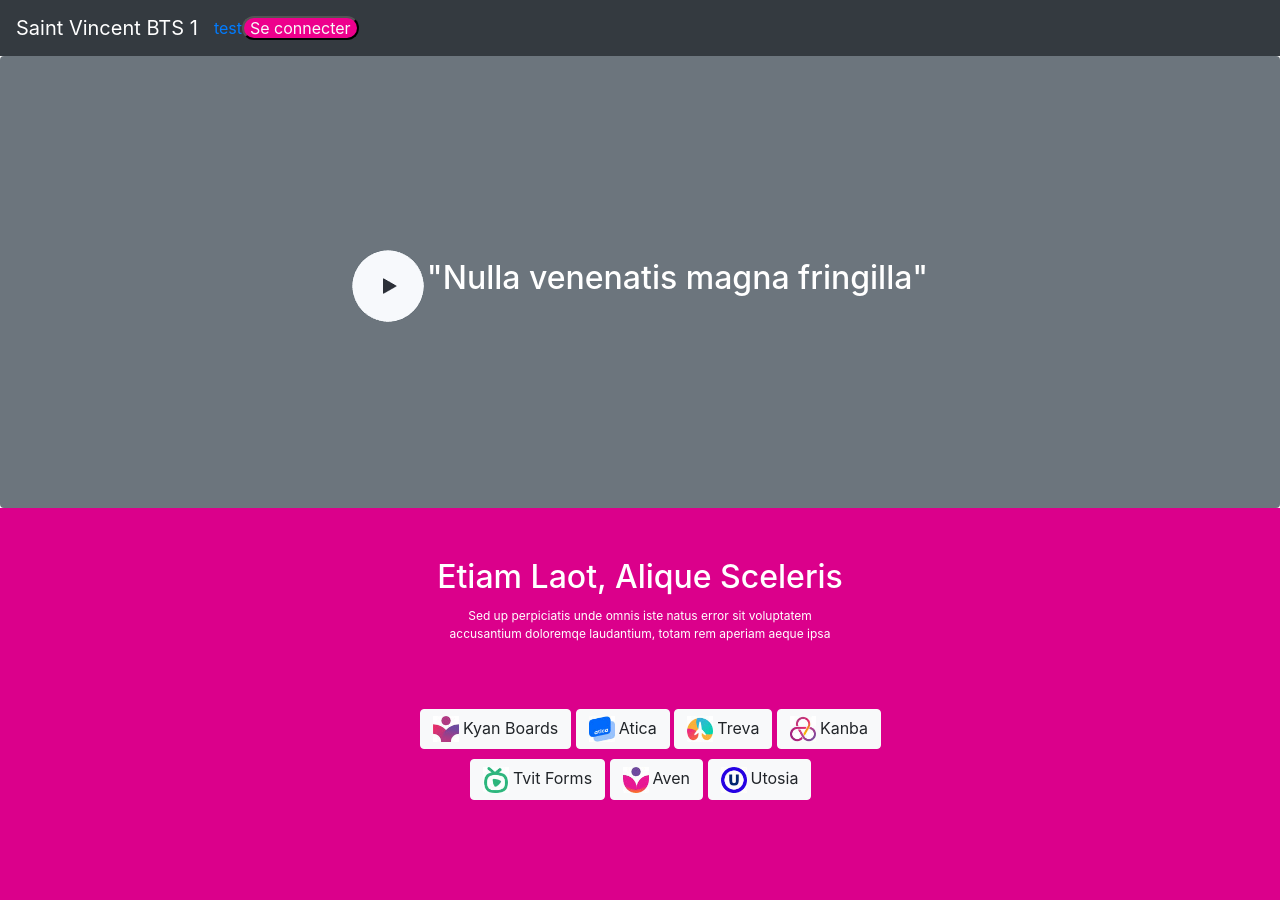
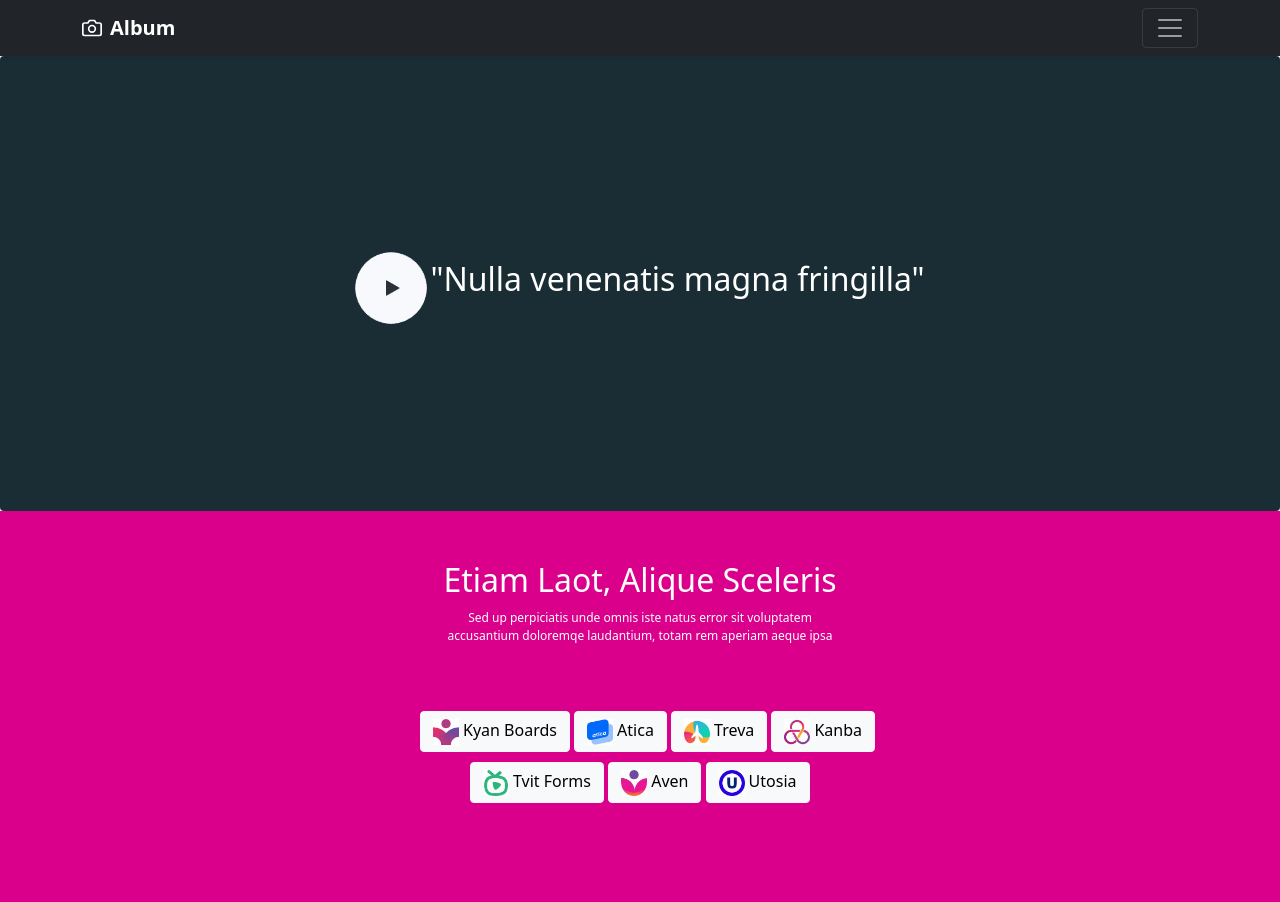
Before and after one commit to N0SAFE/livequestion, a PHP site: page / in a window 1280 px wide. Shown: the top 902 px of the page. Run offline with PHP 8.4, Linux system fonts and the light colour scheme; some libraries are stand-ins or nearby versions.

Commit message:
test de la base de donnée

```diff
--- a/Css/style_index.css
+++ b/Css/style_index.css
@@ -8,10 +8,24 @@
 .btnPink {
     background-color: #ED008C;
     border-radius: 35px !important;
+    height: 28px;
+    width: 100px;
+}
+
+.navleft {
+    padding-left: 8%;
+}
+
+.navright {
+    padding-right: 20%;
 }
 
 
 /* big black */
+
+.bigBlack {
+    background-color: #1A2D34;
+}
 
 .bigBlack .iplay {
     display: inline-block;
--- a/index.php
+++ b/index.php
@@ -1,43 +1,53 @@
 <!DOCTYPE html>
 <html>
+
 <head>
     <meta charset="UTF-8">
     <meta http-equiv="X-UA-Compatible" content="IE=edge">
     <meta name="viewport" content="width=device-width, initial-scale=1.0">
-    <script src="https://code.jquery.com/jquery-3.2.1.slim.min.js"
-        integrity="sha384-KJ3o2DKtIkvYIK3UENzmM7KCkRr/rE9/Qpg6aAZGJwFDMVNA/GpGFF93hXpG5KkN" crossorigin="anonymous">
     </script>
-    <link rel="stylesheet" href="https://cdn.jsdelivr.net/npm/bootstrap@4.6.0/dist/css/bootstrap.min.css" integrity="sha384-B0vP5xmATw1+K9KRQjQERJvTumQW0nPEzvF6L/Z6nronJ3oUOFUFpCjEUQouq2+l" crossorigin="anonymous">
+<link href="https://cdn.jsdelivr.net/npm/bootstrap@5.0.0-beta2/dist/css/bootstrap.min.css" rel="stylesheet" integrity="sha384-BmbxuPwQa2lc/FVzBcNJ7UAyJxM6wuqIj61tLrc4wSX0szH/Ev+nYRRuWlolflfl" crossorigin="anonymous">
     <script type="text/javascript" src="Javascript/script.js"></script>
     <link href="Css/normalizer_css.css" rel="stylesheet">
     <link href="Css/style_index.css" type="text/css" rel="stylesheet">
     <title>livequestion</title>
 </head>
+
 <body>
 
 <header>
-<nav id="navbar-scroll" class="navbar navbar-expand-lg navbar-dark bg-dark">
-            <span class="navbar-brand">Saint Vincent BTS 1</span>
-            <button class="navbar-toggler" type="button" data-toggle="collapse" data-target="#navbarNavDropdown"
-                aria-controls="navbarNavDropdown" aria-expanded="false" aria-label="Toggle navigation">
+  <div class="collapse bg-dark" id="navbarHeader">
+    <div class="container">
+      <div class="row">
+        <div class="col-sm-8 col-md-7 py-4">
+          <h4 class="text-white">About</h4>
+          <p class="text-muted">Add some information about the album below, the author, or any other background context. Make it a few sentences long so folks can pick up some informative tidbits. Then, link them off to some social networking sites or contact information.</p>
+        </div>
+        <div class="col-sm-4 offset-md-1 py-4">
+          <h4 class="text-white">Contact</h4>
+          <ul class="list-unstyled">
+            <li><a href="#" class="text-white">Follow on Twitter</a></li>
+            <li><a href="#" class="text-white">Like on Facebook</a></li>
+            <li><a href="#" class="text-white">Email me</a></li>
+          </ul>
+        </div>
+      </div>
+    </div>
+  </div>
+  <div class="navbar navbar-dark bg-dark shadow-sm">
+    <div class="container">
+      <a href="#" class="navbar-brand d-flex align-items-center">
+        <svg xmlns="http://www.w3.org/2000/svg" width="20" height="20" fill="none" stroke="currentColor" stroke-linecap="round" stroke-linejoin="round" stroke-width="2" aria-hidden="true" class="me-2" viewBox="0 0 24 24"><path d="M23 19a2 2 0 0 1-2 2H3a2 2 0 0 1-2-2V8a2 2 0 0 1 2-2h4l2-3h6l2 3h4a2 2 0 0 1 2 2z"/><circle cx="12" cy="13" r="4"/></svg>
+        <strong>Album</strong>
+      </a>
+      <button class="navbar-toggler" type="button" data-bs-toggle="collapse" data-bs-target="#navbarHeader" aria-controls="navbarHeader" aria-expanded="false" aria-label="Toggle navigation">
         <span class="navbar-toggler-icon"></span>
       </button>
-            <div class="navbar-collapse collapse w-100 order-3" id="navbarNavDropdown">
-                <ul class="navbar-nav">
-                <li class="nav-item">
-                        <a href="Authentification_PHP/index.php">test</a>
-                        </li>
-                    <div class="connexionBg">
-                        <li class="nav-item connexion">
-                            <button class="btnPink text-light" href="Authentification_PHP/login.php">Se connecter</button>
-                        </li>
     </div>
-                </ul>
   </div>
-        </nav>
 </header>
     <section>
-    <div class="container-fluid bigBlack badge badge-secondary">
+        <div class="container-fluid bigBlack badge">
             <img src="images/iplay.png" class="iplay">
             <h2>"Nulla venenatis magna fringilla"</h2>
         </div>
@@ -45,49 +55,62 @@
     <footer>
         <div class="container-fluid bigPink">
             <h1>Etiam Laot, Alique Sceleris</h1>
-        <p>Sed up perpiciatis unde omnis iste natus error sit voluptatem<br> accusantium doloremqe laudantium, totam rem aperiam aeque ipsa </p>
-    <div  class="container buttonMarqueDiv">
-        <button type="button" class="btn btn-light buttonMarque "><img src="images/marque1.jpg" class="imgMarque">Kyan Boards</button>
-        <button type="button" class="btn btn-light buttonMarque "><img src="images/marque2.jpg" class="imgMarque">Atica</button>
-        <button type="button" class="btn btn-light buttonMarque "><img src="images/marque3.jpg" class="imgMarque">Treva</button>
-        <button type="button" class="btn btn-light buttonMarque "><img src="images/marque4.jpg" class="imgMarque">Kanba</button>
+            <p>Sed up perpiciatis unde omnis iste natus error sit voluptatem<br> accusantium doloremqe laudantium, totam
+                rem aperiam aeque ipsa </p>
+            <div class="container buttonMarqueDiv">
+                <button type="button" class="btn btn-light buttonMarque "><img src="images/marque1.jpg"
+                        class="imgMarque">Kyan Boards</button>
+                <button type="button" class="btn btn-light buttonMarque "><img src="images/marque2.jpg"
+                        class="imgMarque">Atica</button>
+                <button type="button" class="btn btn-light buttonMarque "><img src="images/marque3.jpg"
+                        class="imgMarque">Treva</button>
+                <button type="button" class="btn btn-light buttonMarque "><img src="images/marque4.jpg"
+                        class="imgMarque">Kanba</button>
             </div>
-    <div  class="container buttonMarqueDiv2">
-        <button type="button" class="btn btn-light buttonMarque "><img src="images/marque5.jpg" class="imgMarque">Tvit Forms</button>
-        <button type="button" class="btn btn-light buttonMarque "><img src="images/marque7.jpg" class="imgMarque">Aven</button>
-        <button type="button" class="btn btn-light buttonMarque "><img src="images/marque6.jpg" class="imgMarque">Utosia</button>
+            <div class="container buttonMarqueDiv2">
+                <button type="button" class="btn btn-light buttonMarque "><img src="images/marque5.jpg"
+                        class="imgMarque">Tvit Forms</button>
+                <button type="button" class="btn btn-light buttonMarque "><img src="images/marque7.jpg"
+                        class="imgMarque">Aven</button>
+                <button type="button" class="btn btn-light buttonMarque "><img src="images/marque6.jpg"
+                        class="imgMarque">Utosia</button>
             </div>
 
         </div>
         <div class=" container-fluid faqDiv">
             <h1>FAQ</h1>
-        <p class="pDeFaq">Sed up perpiciatis unde omnis iste natus error sit voluptatem<br> accusantium doloremqe laudantium, totam rem aperiam aeque ipsa </p>
+            <p class="pDeFaq">Sed up perpiciatis unde omnis iste natus error sit voluptatem<br> accusantium doloremqe
+                laudantium, totam rem aperiam aeque ipsa </p>
             <br>
             <div class=" container-fluid ButtonFaq">
-            <button type="button" class="btn btn-light dropdown-toggle ButFaq w-50 " data-toggle="dropdown" aria-haspopup="true" aria-expanded="false">Can I upgrade later on ?</button>
+                <button type="button" class="btn btn-light dropdown-toggle ButFaq w-50 " data-toggle="dropdown"
+                    aria-haspopup="true" aria-expanded="false">Can I upgrade later on ?</button>
                 <br>
-            <button type="button" class="btn btn-light dropdown-toggle ButFaq w-50" data-toggle="dropdown" aria-haspopup="true" aria-expanded="false">Can I port my data from another provider?</button>
+                <button type="button" class="btn btn-light dropdown-toggle ButFaq w-50" data-toggle="dropdown"
+                    aria-haspopup="true" aria-expanded="false">Can I port my data from another provider?</button>
                 <br>
-            <button type="button" class="btn btn-light dropdown-toggle ButFaq w-50" data-toggle="dropdown" aria-haspopup="true" aria-expanded="false">Are my food photo stored forever in the cloud? </button>
+                <button type="button" class="btn btn-light dropdown-toggle ButFaq w-50" data-toggle="dropdown"
+                    aria-haspopup="true" aria-expanded="false">Are my food photo stored forever in the cloud? </button>
                 <br>
-            <button type="button" class="btn btn-light dropdown-toggle ButFaq w-50" data-toggle="dropdown" aria-haspopup="true" aria-expanded="false">Who foots the bills for that?</button>
+                <button type="button" class="btn btn-light dropdown-toggle ButFaq w-50" data-toggle="dropdown"
+                    aria-haspopup="true" aria-expanded="false">Who foots the bills for that?</button>
                 <br>
-            <button type="button" class="btn btn-light dropdown-toggle ButFaq w-50" data-toggle="dropdown" aria-haspopup="true" aria-expanded="false">What's the real cost?</button>
+                <button type="button" class="btn btn-light dropdown-toggle ButFaq w-50" data-toggle="dropdown"
+                    aria-haspopup="true" aria-expanded="false">What's the real cost?</button>
                 <br>
-            <button type="button" class="btn btn-light dropdown-toggle ButFaq w-50" data-toggle="dropdown" aria-haspopup="true" aria-expanded="false">Can my company request a custom plan?</button>
+                <button type="button" class="btn btn-light dropdown-toggle ButFaq w-50" data-toggle="dropdown"
+                    aria-haspopup="true" aria-expanded="false">Can my company request a custom plan?</button>
             </div>
             <p class="abo">Still have unanswered question?<a href="" class="aboLien">Get in touch</a></p>
         </div>
         <div class="container-fluid linkAll">
-        <p class="links"> © 2019 Page protected by reCAPTCHA and subject to Google's <a href="">Privacy Policy</a> and <a href="">Term of Service</a> </p>
+            <p class="links"> © 2019 Page protected by reCAPTCHA and subject to Google's <a href="">Privacy Policy</a>
+                and <a href="">Term of Service</a> </p>
             <img src="images/links.jpg" class="linksImg float-right">
         </div>
     </footer>
-    <script src="https://code.jquery.com/jquery-3.5.1.slim.min.js"
-        integrity="sha384-DfXdz2htPH0lsSSs5nCTpuj/zy4C+OGpamoFVy38MVBnE+IbbVYUew+OrCXaRkfj" crossorigin="anonymous">
-    </script>
-    <script src="https://cdn.jsdelivr.net/npm/bootstrap@4.6.0/dist/js/bootstrap.bundle.min.js"
-        integrity="sha384-Piv4xVNRyMGpqkS2by6br4gNJ7DXjqk09RmUpJ8jgGtD7zP9yug3goQfGII0yAns" crossorigin="anonymous">
-    </script>
+<script src="https://cdn.jsdelivr.net/npm/@popperjs/core@2.6.0/dist/umd/popper.min.js" integrity="sha384-KsvD1yqQ1/1+IA7gi3P0tyJcT3vR+NdBTt13hSJ2lnve8agRGXTTyNaBYmCR/Nwi" crossorigin="anonymous"></script>
+<script src="https://cdn.jsdelivr.net/npm/bootstrap@5.0.0-beta2/dist/js/bootstrap.min.js" integrity="sha384-nsg8ua9HAw1y0W1btsyWgBklPnCUAFLuTMS2G72MMONqmOymq585AcH49TLBQObG" crossorigin="anonymous"></script>
 </body>
+
 </html>
```
Also changed, not shown: Authentification_PHP/livequestion (2).sql (added, +141 -0 lines), Authentification_PHP/registration.sql (deleted, +0 -64 lines). Lines whose indentation alone changed are shown as unchanged.
